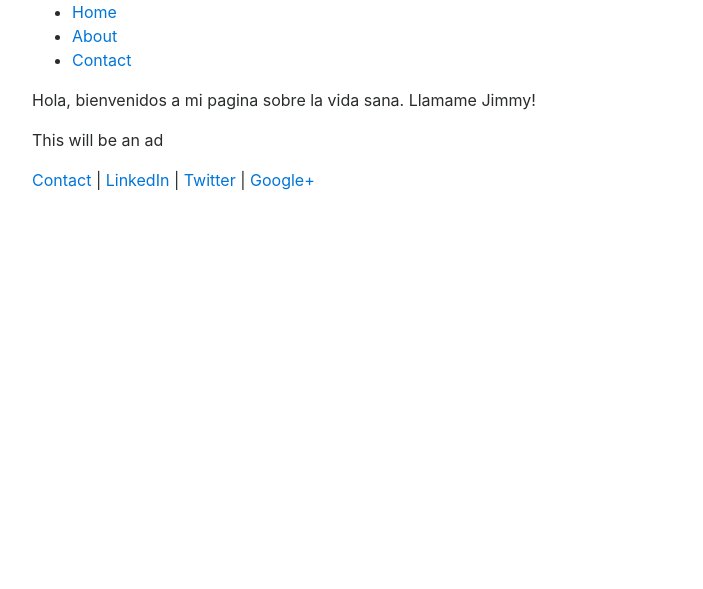
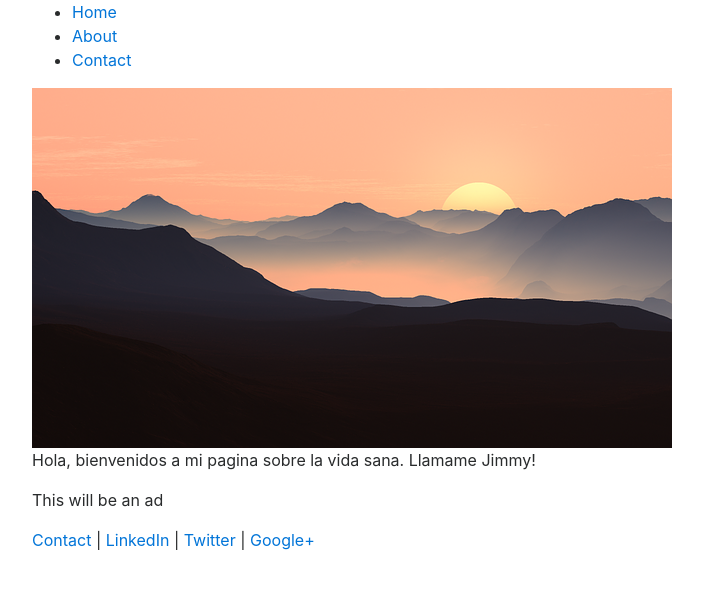
Before and after one commit to Dziugas/mood_balance, a Django app: page / in a window 1280 px wide. Shown: the top 589 px of the page, without its empty margins (53-756 px from the left). Run offline with Django 3.2, Linux system fonts and the light colour scheme; some libraries are stand-ins or nearby versions.

Commit message:
changed home picture

```diff
--- a/home/templates/home/header.html
+++ b/home/templates/home/header.html
@@ -19,7 +19,7 @@
 		</ul>
 	 </div>
 	 <div class="container">
-<!--	 	<img src="/static/home/me1.jpg" alt="Picture of me"> 	-->
+		<img src="/static/home/evening.png" alt="evening theme">
 	 </div>
 	 <div class='container'>
 	    {% block content %}
```
Also changed, not shown: home/static/home/evening.png (added).
